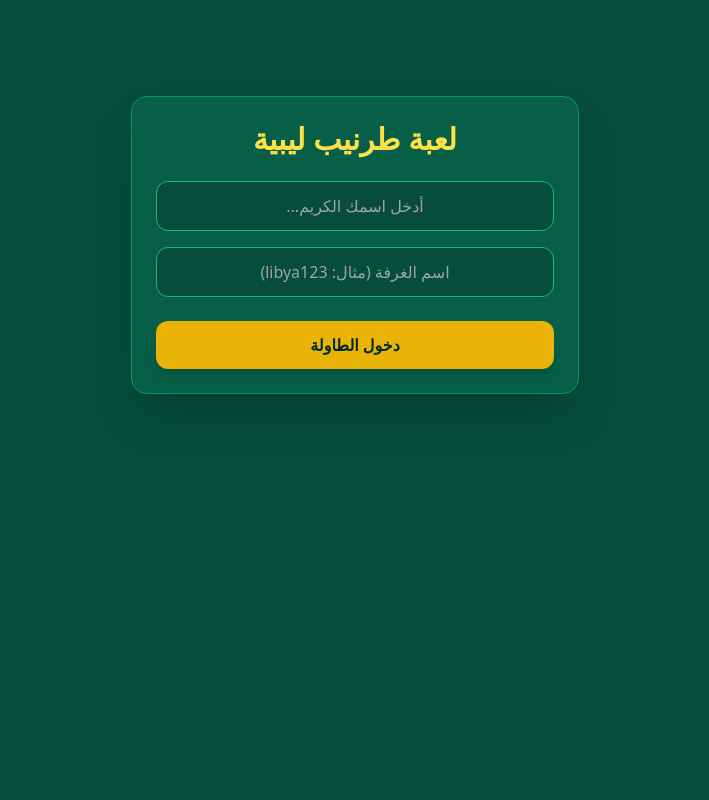
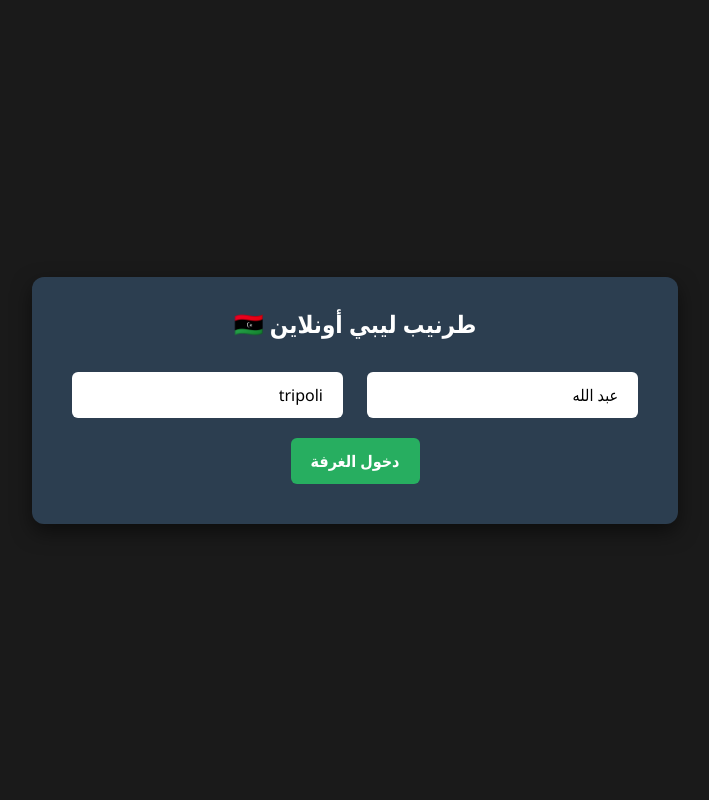
Before and after one commit to aalatae-a11y/tarneeb-game, a Flask app: page / in a window 1280 px wide. Shown: the whole page, without its empty margins (285-994 px from the left). Run offline with Flask 3, Linux system fonts and the light colour scheme; some libraries are stand-ins or nearby versions.

Commit message:
Update index.html

```diff
--- a/templates/index.html
+++ b/templates/index.html
@@ -3,138 +3,182 @@
 <head>
     <meta charset="UTF-8">
     <meta name="viewport" content="width=device-width, initial-scale=1.0">
-    <title>لعبة طرنيب ليبية أونلاين</title>
-    <script src="https://cdn.tailwindcss.com"></script>
-    <script src="https://cdnjs.cloudflare.com/ajax/libs/socket.io/4.7.2/socket.io.min.js"></script>
+    <title>طرنيب ليبي أونلاين</title>
+    <script src="https://cdn.socket.io/4.7.2/socket.io.min.js"></script>
+    <style>
+        * { box-sizing: border-box; margin: 0; padding: 0; font-family: 'Segoe UI', Tahoma, sans-serif; }
+        body { background: #1a1a1a; color: white; text-align: center; display: flex; flex-direction: column; min-height: 100vh; }
+        #login-box { margin: auto; padding: 30px; background: #2c3e50; border-radius: 12px; box-shadow: 0 8px 20px rgba(0,0,0,0.5); }
+        input, button { padding: 12px 20px; font-size: 16px; margin: 10px; border-radius: 6px; border: none; }
+        button { background: #27ae60; color: white; cursor: pointer; font-weight: bold; }
+        button:hover { background: #219150; }
+        #game-board { display: none; flex-direction: column; flex: 1; position: relative; background: #0f522e; padding: 20px; }
+        .table-area { position: relative; width: 100%; max-width: 800px; height: 450px; margin: 20px auto; border: 12px solid #5c3a21; border-radius: 150px; background: #136938; box-shadow: inset 0 0 50px rgba(0,0,0,0.6); }
+        .player-slot { position: absolute; padding: 10px 15px; background: rgba(0,0,0,0.7); border-radius: 8px; font-size: 14px; min-width: 110px; }
+        .p-0 { bottom: -20px; left: 50%; transform: translateX(-50%); border: 2px solid #f1c40f; }
+        .p-1 { left: 10px; top: 50%; transform: translateY(-50%); }
+        .p-2 { top: -20px; left: 50%; transform: translateX(-50%); }
+        .p-3 { right: 10px; top: 50%; transform: translateY(-50%); }
+        .active-turn { box-shadow: 0 0 15px #f1c40f; border-color: #f1c40f; }
+        .trick-center { position: absolute; top: 50%; left: 50%; transform: translate(-50%, -50%); display: flex; gap: 10px; }
+        .hand-cards { display: flex; justify-content: center; gap: -20px; margin-top: auto; padding: 10px; overflow-x: auto; }
+        .card { width: 65px; height: 95px; background: white; color: black; border-radius: 6px; display: flex; flex-direction: column; justify-content: space-between; padding: 5px; font-weight: bold; font-size: 18px; cursor: pointer; box-shadow: 2px 2px 8px rgba(0,0,0,0.4); transition: transform 0.2s; user-select: none; }
+        .card:hover { transform: translateY(-15px); }
+        .card.red { color: #e74c3c; }
+        .card.black { color: #2c3e50; }
+        #bid-modal { display: none; position: fixed; top: 50%; left: 50%; transform: translate(-50%, -50%); background: #34495e; padding: 25px; border-radius: 10px; z-index: 100; box-shadow: 0 0 30px rgba(0,0,0,0.8); }
+        .bid-btn { background: #e67e22; padding: 10px 15px; margin: 5px; }
+    </style>
 </head>
-<body class="bg-emerald-900 text-white font-sans min-h-screen flex flex-col items-center justify-between p-4">
+<body>
 
-    <!-- شاشة الدخول -->
-    <div id="login-screen" class="bg-emerald-800 p-6 rounded-2xl shadow-2xl w-full max-w-md text-center mt-20 border border-emerald-600">
-        <h1 class="text-3xl font-bold mb-6 text-yellow-300">لعبة طرنيب ليبية</h1>
-        <input type="text" id="player-name" placeholder="أدخل اسمك الكريم..." class="w-full p-3 mb-4 rounded-xl bg-emerald-900 border border-emerald-500 text-white text-center focus:outline-none">
-        <input type="text" id="room-name" placeholder="اسم الغرفة (مثال: libya123)" class="w-full p-3 mb-6 rounded-xl bg-emerald-900 border border-emerald-500 text-white text-center focus:outline-none">
-        <button onclick="joinGame()" class="w-full bg-yellow-500 hover:bg-yellow-600 text-emerald-950 font-bold p-3 rounded-xl shadow-lg transition duration-200">دخول الطاولة</button>
+    <div id="login-box">
+        <h2>طرنيب ليبي أونلاين 🇱🇾</h2>
+        <br>
+        <input type="text" id="username" placeholder="اسمك الكامل" value="عبد الله">
+        <input type="text" id="room" placeholder="رمز الغرفة" value="tripoli">
+        <br>
+        <button onclick="joinGame()">دخول الغرفة</button>
     </div>
 
-    <!-- شاشة اللعب الرئيسية -->
-    <div id="game-screen" class="hidden w-full max-w-4xl flex flex-col justify-between h-screen py-2">
-        <div class="flex justify-between items-center bg-emerald-950/60 p-3 rounded-xl border border-emerald-700">
-            <div>الغرفة: <span id="room-display" class="font-bold text-yellow-300"></span></div>
-            <div>الحالة: <span id="game-status-text" class="text-yellow-400">في انتظار اللاعبين...</span></div>
-            <button onclick="fillBots()" id="start-btn" class="bg-blue-600 hover:bg-blue-700 px-4 py-1 rounded-lg text-sm font-bold">بدء اللعبة (إضافة بوتات)</button>
+    <div id="game-board">
+        <div style="display: flex; justify-content: space-between; align-items: center;">
+            <h3>الغرفة: <span id="room-display"></span></h3>
+            <button id="start-btn" onclick="startGame()">بدء اللعبة (إكمال بالبوتات)</button>
         </div>
 
-        <div class="relative flex-grow flex items-center justify-center my-4">
-            <div id="players-list" class="absolute inset-0 flex justify-between items-center pointer-events-none px-4"></div>
-            <div id="trick-container" class="bg-emerald-950/80 border-2 border-dashed border-emerald-600 w-72 h-72 rounded-3xl flex flex-wrap items-center justify-center gap-2 relative shadow-inner p-2">
-                <span class="text-emerald-400 text-xs absolute top-2">ساحة اللعب</span>
-            </div>
+        <div class="table-area">
+            <div id="slot-0" class="player-slot p-0">لاعب 1</div>
+            <div id="slot-1" class="player-slot p-1">لاعب 2</div>
+            <div id="slot-2" class="player-slot p-2">لاعب 3</div>
+            <div id="slot-3" class="player-slot p-3">لاعب 4</div>
+
+            <div class="trick-center" id="trick-area"></div>
         </div>
 
-        <!-- لوحة الطلبات -->
-        <div id="bidding-panel" class="hidden absolute inset-0 bg-black/70 flex items-center justify-center z-50">
-            <div class="bg-emerald-800 p-6 rounded-2xl text-center border border-emerald-600 shadow-2xl">
-                <h3 class="text-xl font-bold mb-4 text-yellow-300">اختر طلبك (عدد الأكلات)</h3>
-                <div class="grid grid-cols-4 gap-2 mb-4">
-                    <button onclick="submitBid(2)" class="bg-emerald-700 hover:bg-emerald-600 p-3 rounded-xl font-bold">2</button>
-                    <button onclick="submitBid(3)" class="bg-emerald-700 hover:bg-emerald-600 p-3 rounded-xl font-bold">3</button>
-                    <button onclick="submitBid(4)" class="bg-emerald-700 hover:bg-emerald-600 p-3 rounded-xl font-bold">4</button>
-                    <button onclick="submitBid(5)" class="bg-emerald-700 hover:bg-emerald-600 p-3 rounded-xl font-bold">5</button>
-                    <button onclick="submitBid(7)" class="bg-emerald-700 hover:bg-emerald-600 p-3 rounded-xl font-bold">7 (14ن)</button>
-                    <button onclick="submitBid(9)" class="bg-emerald-700 hover:bg-emerald-600 p-3 rounded-xl font-bold">9 (21ن)</button>
-                    <button onclick="submitBid(13)" class="bg-emerald-700 hover:bg-emerald-600 p-3 rounded-xl font-bold">كبوت (13)</button>
-                    <button onclick="submitBid(0)" class="bg-emerald-700 hover:bg-emerald-600 p-3 rounded-xl font-bold">صلاح (0)</button>
-                </div>
-            </div>
+        <div id="bid-modal">
+            <h3>اختر الطلبة (طلبك الإجباري):</h3>
+            <div id="bid-options"></div>
         </div>
 
-        <!-- يد اللاعب -->
-        <div class="bg-emerald-950 p-4 rounded-2xl border border-emerald-700 flex flex-col items-center">
-            <div class="text-sm mb-2 text-yellow-300 font-semibold">أوراقك في اليد:</div>
-            <div id="player-hand" class="flex gap-2 overflow-x-auto py-2 max-w-full"></div>
-        </div>
+        <h4 id="status-msg" style="margin-bottom: 10px; color: #f1c40f;">في انتظار بدء اللعبة...</h4>
+        <div class="hand-cards" id="my-hand"></div>
     </div>
 
     <script>
         const socket = io();
-        let currentRoom = '';
+        let myIndex = 0;
+        let currentRoom = "";
 
-        const suitSymbols = { 'hearts': '♥', 'spades': '♠', 'diamonds': '♦', 'clubs': '♣' };
-        const suitColors = { 'hearts': 'text-red-500', 'diamonds': 'text-red-500', 'spades': 'text-black', 'clubs': 'text-black' };
-        const valNames = { 11: 'J', 12: 'Q', 13: 'K', 14: 'A' };
+        const suitIcons = {'Hearts':'♥', 'Tiles':'♦', 'Clovers':'♣', 'Pikes':'♠'};
 
         function joinGame() {
-            const name = document.getElementById('player-name').value.trim();
-            const room = document.getElementById('room-name').value.trim();
-            if(!name || !room) { alert('الرجاء إدخال الاسم واسم الغرفة'); return; }
-            currentRoom = room;
-            document.getElementById('login-screen').classList.add('hidden');
-            document.getElementById('game-screen').classList.remove('hidden');
-            document.getElementById('room-display').innerText = room;
-            socket.emit('join_game', { name, room });
+            const name = document.getElementById('username').value;
+            currentRoom = document.getElementById('room').value;
+            if(!name || !currentRoom) return alert("اكتب اسمك ورمز الغرفة");
+
+            socket.emit('join_game', {name: name, room: currentRoom});
+            document.getElementById('login-box').style.display = 'none';
+            document.getElementById('game-board').style.display = 'flex';
+            document.getElementById('room-display').innerText = currentRoom;
         }
 
-        function fillBots() {
-            socket.emit('start_game', { room: currentRoom });
+        function startGame() {
+            socket.emit('start_game', {room: currentRoom});
+            document.getElementById('start-btn').style.display = 'none';
         }
 
-        function submitBid(bid) {
-            socket.emit('submit_bid', { room: currentRoom, bid });
-            document.getElementById('bidding-panel').classList.add('hidden');
+        socket.on('update_room', (data) => {
+            renderPlayers(data.players, -1);
+        });
+
+        socket.on('game_update', (data) => {
+            myIndex = data.my_index;
+            renderPlayers(data.players, data.current_turn);
+            renderTrick(data.current_trick);
+            renderHand(data.my_hand);
+
+            // إظهار نافذة الطلب عند دورك
+            if(data.state === 'BIDDING' && data.current_turn === myIndex) {
+                showBidModal(data.min_bid);
+            } else {
+                document.getElementById('bid-modal').style.display = 'none';
+            }
+
+            // حالة السير
+            if(data.state === 'BIDDING') {
+                document.getElementById('status-msg').innerText = "مرحلة اختيار الطلبات...";
+            } else if(data.state === 'PLAYING') {
+                document.getElementById('status-msg').innerText = (data.current_turn === myIndex) ? "دورك للعب ورقة!" : "في انتظار باقي اللاعبين...";
+            }
+        });
+
+        socket.on('error', (data) => alert(data.msg));
+
+        function renderPlayers(players, turn) {
+            players.forEach((p, idx) => {
+                // تدوير المقاعد ليصبح اللاعب دائمًا في الأسفل
+                let UI_idx = (idx - myIndex + 4) % 4;
+                let slot = document.getElementById(`slot-${UI_idx}`);
+                slot.className = `player-slot p-${UI_idx} ${idx === turn ? 'active-turn' : ''}`;
+                slot.innerHTML = `<b>${p.name}</b> ${p.is_bot ? '(بوت)' : ''}<br>النقاط: ${p.score}<br>الطلب: ${p.bid} | الأكلات: ${p.tricks_won}`;
+            });
         }
 
-        function playCard(card) {
-            socket.emit('play_card', { room: currentRoom, card });
+        function renderHand(hand) {
+            const handDiv = document.getElementById('my-hand');
+            handDiv.innerHTML = '';
+            if(!hand) return;
+            hand.forEach(card => {
+                let cardEl = document.createElement('div');
+                let isRed = card.suit === 'Hearts' || card.suit === 'Tiles';
+                cardEl.className = `card ${isRed ? 'red' : 'black'}`;
+                cardEl.innerHTML = `<div>${card.rank}</div><div>${suitIcons[card.suit]}</div>`;
+                cardEl.onclick = () => socket.emit('play_card', {room: currentRoom, card: card});
+                handDiv.appendChild(cardEl);
+            });
         }
 
-        socket.on('game_update', (state) => {
-            if(state.status === 'bidding') {
-                document.getElementById('game-status-text').innerText = 'مرحلة الطلب...';
-                document.getElementById('bidding-panel').classList.remove('hidden');
-            } else if(state.status === 'playing') {
-                document.getElementById('game-status-text').innerText = 'الدور للعب الأوراق';
-                document.getElementById('bidding-panel').classList.add('hidden');
-                document.getElementById('start-btn').classList.add('hidden');
-            } else if(state.status === 'ended') {
-                document.getElementById('game-status-text').innerText = 'انتهت اللعبة!';
+        function renderTrick(trick) {
+            const area = document.getElementById('trick-area');
+            area.innerHTML = '';
+            if(!trick) return;
+            trick.forEach(play => {
+                let c = play.card;
+                let isRed = c.suit === 'Hearts' || c.suit === 'Tiles';
+                let cardEl = document.createElement('div');
+                cardEl.className = `card ${isRed ? 'red' : 'black'}`;
+                cardEl.innerHTML = `<div>${c.rank}</div><div>${suitIcons[c.suit]}</div>`;
+                area.appendChild(cardEl);
+            });
+        }
+
+        function showBidModal(minBid) {
+            const modal = document.getElementById('bid-modal');
+            const opts = document.getElementById('bid-options');
+            opts.innerHTML = '';
+            modal.style.display = 'block';
+
+            // زر 0
+            let b0 = document.createElement('button');
+            b0.className = 'bid-btn'; b0.innerText = '0';
+            b0.onclick = () => submitBid(0);
+            opts.appendChild(b0);
+
+            // أزرار الطلب بناءً على الحد الأدنى
+            for(let i = minBid; i <= 13; i++) {
+                if(i === 6 || i === 8 || i === 10 || i === 11 || i === 12) continue; // أرقام غير مطبقة بالطرنيب
+                let b = document.createElement('button');
+                b.className = 'bid-btn'; b.innerText = i;
+                b.onclick = () => submitBid(i);
+                opts.appendChild(b);
             }
+        }
 
-            // عرض اللاعبين
-            const listDiv = document.getElementById('players-list');
-            listDiv.innerHTML = '';
-            state.players.forEach((p, idx) => {
-                const pBox = document.createElement('div');
-                pBox.className = `p-3 rounded-xl bg-emerald-950/90 border ${idx === state.current_turn ? 'border-yellow-400 shadow-lg shadow-yellow-500/20' : 'border-emerald-700'} text-center text-xs`;
-                pBox.innerHTML = `<div class="font-bold text-yellow-300">${p.name}</div><div>النقاط: ${p.score}</div><div>الكروت: ${p.cards_count}</div>`;
-                listDiv.appendChild(pBox);
-            });
-
-            // عرض الأوراق المطروحة في الساحة
-            const trickDiv = document.getElementById('trick-container');
-            trickDiv.innerHTML = '<span class="text-emerald-400 text-xs absolute top-2">ساحة اللعب</span>';
-            state.trick.forEach(t => {
-                const cardEl = document.createElement('div');
-                const vDisplay = valNames[t.card.val] || t.card.val;
-                cardEl.className = `bg-white ${suitColors[t.card.suit]} w-12 h-16 rounded-lg flex flex-col items-center justify-center font-bold text-lg shadow-md border border-gray-300 mt-4`;
-                cardEl.innerHTML = `<span>${vDisplay}</span><span class="text-sm">${suitSymbols[t.card.suit]}</span>`;
-                trickDiv.appendChild(cardEl);
-            });
-
-            // عرض يد اللاعب الخاصة به
-            const handDiv = document.getElementById('player-hand');
-            handDiv.innerHTML = '';
-            if(state.my_hand) {
-                state.my_hand.forEach(card => {
-                    const cardBtn = document.createElement('button');
-                    const vDisplay = valNames[card.val] || card.val;
-                    cardBtn.className = `bg-white ${suitColors[card.suit]} w-14 h-20 rounded-xl flex flex-col items-center justify-center font-bold text-xl shadow-lg border-2 border-gray-200 hover:scale-105 transition transform`;
-                    cardBtn.innerHTML = `<span>${vDisplay}</span><span class="text-lg">${suitSymbols[card.suit]}</span>`;
-                    cardBtn.onclick = () => playCard(card);
-                    handDiv.appendChild(cardBtn);
-                });
-            }
-        });
+        function submitBid(val) {
+            socket.emit('submit_bid', {room: currentRoom, bid: val});
+            document.getElementById('bid-modal').style.display = 'none';
+        }
     </script>
 </body>
 </html>
```
